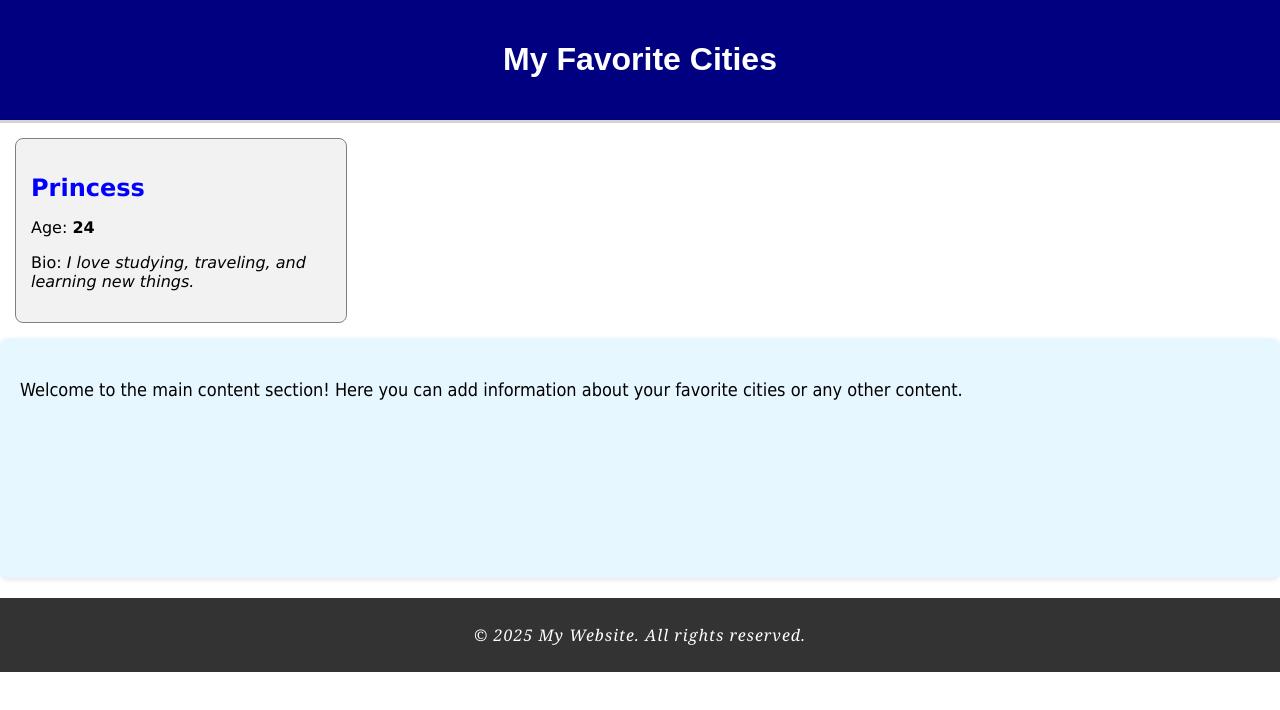
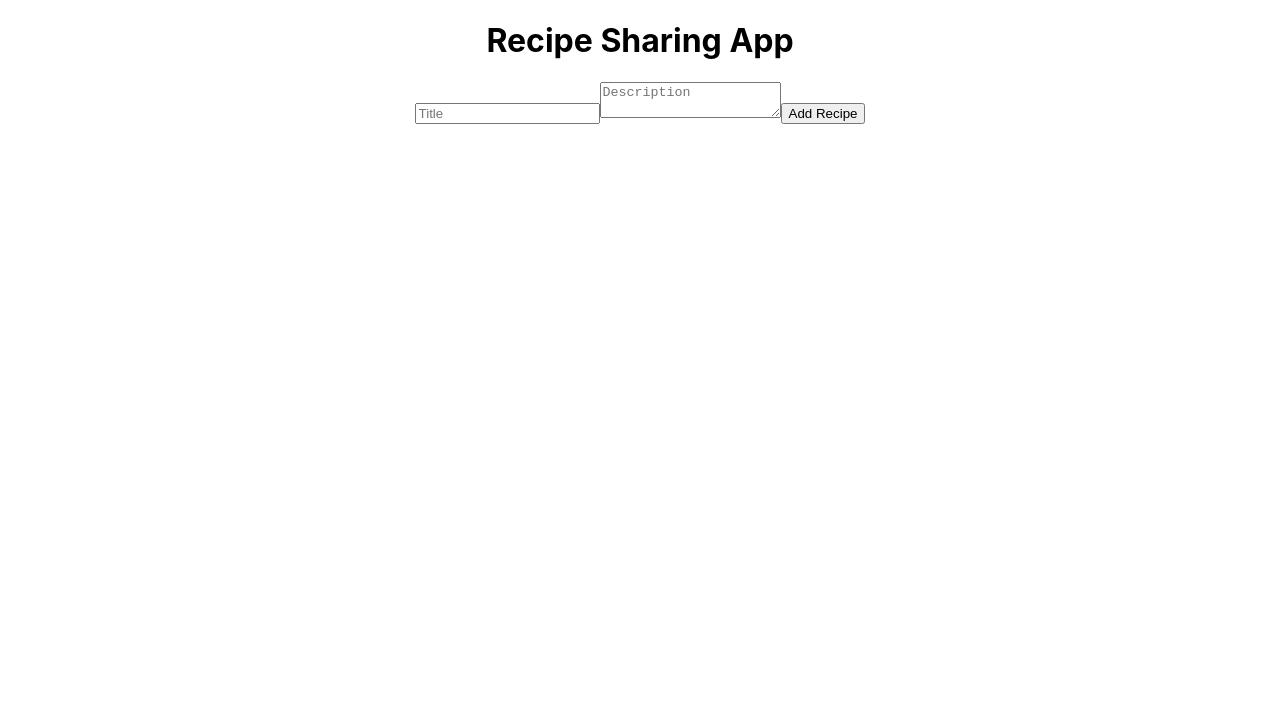
Before and after one commit to Princyym89/alx-fe-reactjs, a React (Create React App) app: page / in a window 1280 px wide. Shown: the top 710 px of the page. Built offline with nearby package versions, Linux system fonts and the light colour scheme.

Commit message:
Initialize Recipe Sharing App with Zustand

```diff
--- a/package.json
+++ b/package.json
@@ -7,7 +7,8 @@
     "react": "^19.1.1",
     "react-dom": "^19.1.1",
     "react-scripts": "5.0.1",
-    "web-vitals": "^5.1.0"
+    "web-vitals": "^5.1.0",
+    "zustand": "^5.0.8"
   },
   "scripts": {
     "start": "react-scripts start",
--- a/src/App.js
+++ b/src/App.js
@@ -1,16 +1,13 @@
-import React from 'react';
-import Header from './components/Header';
-import UserProfile from './components/UserProfile';
-import MainContent from './components/MainContent';
-import Footer from './components/Footer';
+import RecipeList from './components/RecipeList';
+import AddRecipeForm from './components/AddRecipeForm';
+import './App.css';
 
 function App() {
   return (
-    <div>
-      <Header />
-      <UserProfile name="Princess" age={24} bio="I love studying, traveling, and learning new things." />
-      <MainContent />
-      <Footer />
+    <div className="App">
+      <h1>Recipe Sharing App</h1>
+      <AddRecipeForm />
+      <RecipeList />
     </div>
   );
 }
--- /dev/null
+++ b/src/components/AddRecipeForm.jsx
@@ -0,0 +1,34 @@
+import { useState } from 'react';
+import { useRecipeStore } from '../recipeStore';
+
+const AddRecipeForm = () => {
+  const addRecipe = useRecipeStore((state) => state.addRecipe);
+  const [title, setTitle] = useState('');
+  const [description, setDescription] = useState('');
+
+  const handleSubmit = (event) => {
+    event.preventDefault();
+    addRecipe({ id: Date.now(), title, description });
+    setTitle('');
+    setDescription('');
+  };
+
+  return (
+    <form onSubmit={handleSubmit}>
+      <input
+        type="text"
+        value={title}
+        onChange={(e) => setTitle(e.target.value)}
+        placeholder="Title"
+      />
+      <textarea
+        value={description}
+        onChange={(e) => setDescription(e.target.value)}
+        placeholder="Description"
+      />
+      <button type="submit">Add Recipe</button>
+    </form>
+  );
+};
+
+export default AddRecipeForm;
--- a/src/components/Header.jsx
+++ b/src/components/Header.jsx
@@ -1,18 +1,11 @@
 import React from 'react';
 
-const Header = () => {
+function Header() {
   return (
-    <header style={{
-      backgroundColor: 'navy',
-      color: 'white',
-      textAlign: 'center',
-      padding: '20px',
-      borderBottom: '3px solid lightgray',
-      fontFamily: 'Arial, sans-serif'
-    }}>
+    <header style={{ backgroundColor: 'navy', color: 'white', textAlign: 'center', padding: '10px' }}>
       <h1>My Favorite Cities</h1>
     </header>
   );
-};
+}
 
 export default Header;
--- /dev/null
+++ b/src/components/RecipeList.jsx
@@ -0,0 +1,18 @@
+import { useRecipeStore } from '../recipeStore';
+
+const RecipeList = () => {
+  const recipes = useRecipeStore((state) => state.recipes);
+
+  return (
+    <div>
+      {recipes.map((recipe) => (
+        <div key={recipe.id}>
+          <h3>{recipe.title}</h3>
+          <p>{recipe.description}</p>
+        </div>
+      ))}
+    </div>
+  );
+};
+
+export default RecipeList;
--- /dev/null
+++ b/src/recipeStore.js
@@ -0,0 +1,7 @@
+import { create } from 'zustand';
+
+export const useRecipeStore = create((set) => ({
+  recipes: [],
+  addRecipe: (newRecipe) => set((state) => ({ recipes: [...state.recipes, newRecipe] })),
+  setRecipes: (recipes) => set({ recipes }),
+}));
```
Also changed, not shown: 2 other files (tests, documents, lock files or other folders).
